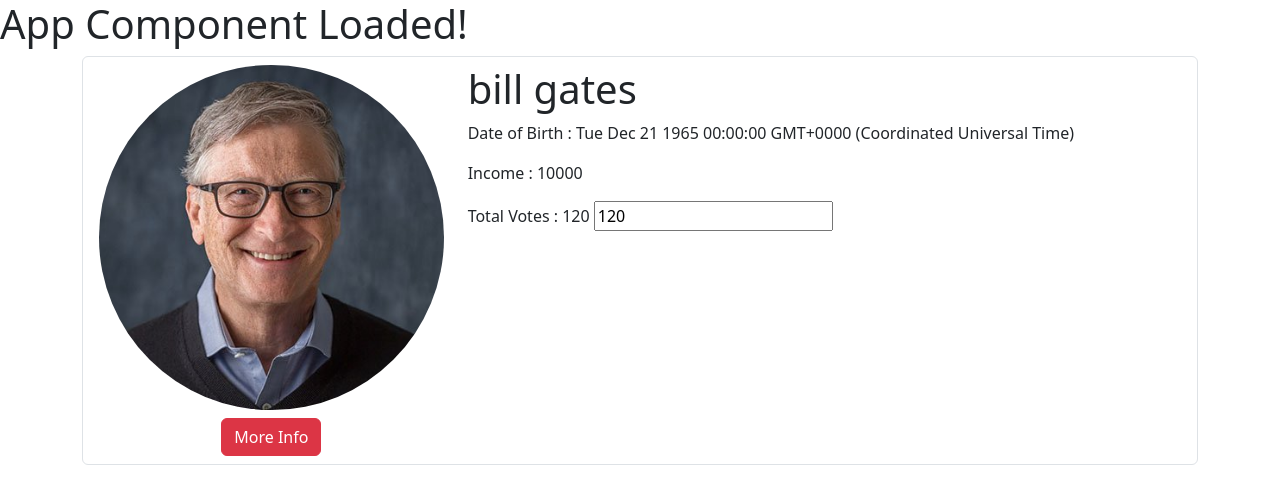
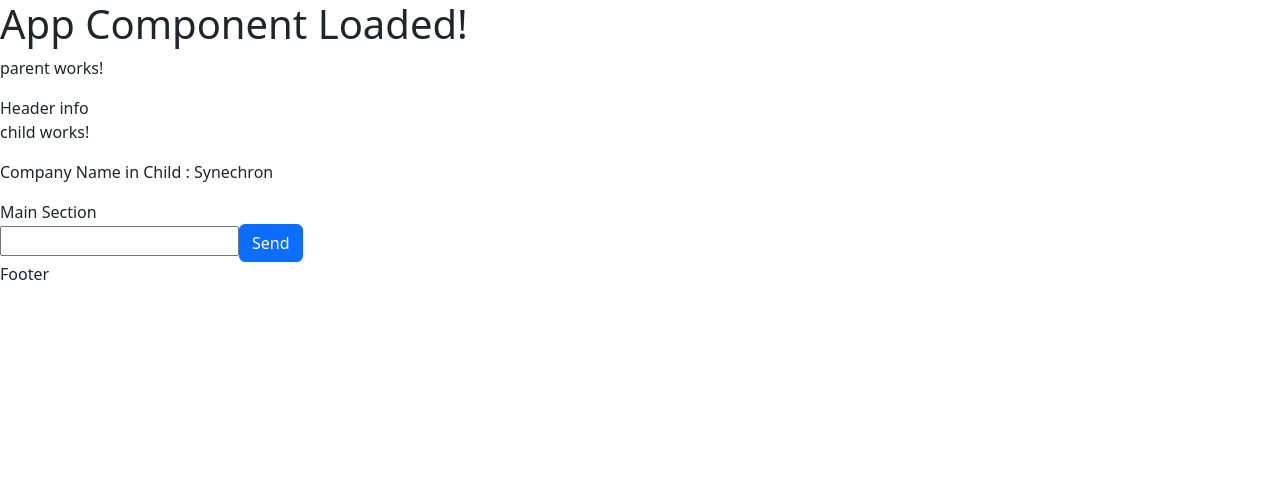
Before and after one commit to synergy2411/nov-23-syne, an Angular app in the folder first-app/: page / in a window 1280 px wide. Shown: the top 504 px of the page. Built offline with nearby package versions, Linux system fonts and the light colour scheme.

Commit message:
content projected

```diff
--- a/first-app/src/app/app.component.html
+++ b/first-app/src/app/app.component.html
@@ -1,5 +1,5 @@
 <h1>App Component Loaded!</h1>
 
-<!-- <app-parent></app-parent> -->
+<app-parent></app-parent>
 
-<app-users></app-users>
+<!-- <app-users></app-users> -->
--- a/first-app/src/app/components/demo/child/child.component.html
+++ b/first-app/src/app/components/demo/child/child.component.html
@@ -1,6 +1,12 @@
+<ng-content select="header"></ng-content>
 <p>child works!</p>
 <p>Company Name in Child : {{ company }}</p>
+
+<ng-content></ng-content>
 
 <input type="text" [(ngModel)]="value" />
 
 <button class="btn btn-primary" (click)="onSend()">Send</button>
+
+<!-- Project the parent data -->
+<ng-content select="footer"></ng-content>
--- a/first-app/src/app/components/demo/parent/parent.component.html
+++ b/first-app/src/app/components/demo/parent/parent.component.html
@@ -1,6 +1,7 @@
 <p>parent works!</p>
 
-<app-child
-  [company]="companyName"
-  (childEvent)="onChildEvent($event)"
-></app-child>
+<app-child [company]="companyName" (childEvent)="onChildEvent($event)">
+  <header>Header info</header>
+  <main>Main Section</main>
+  <footer>Footer</footer>
+</app-child>
```
